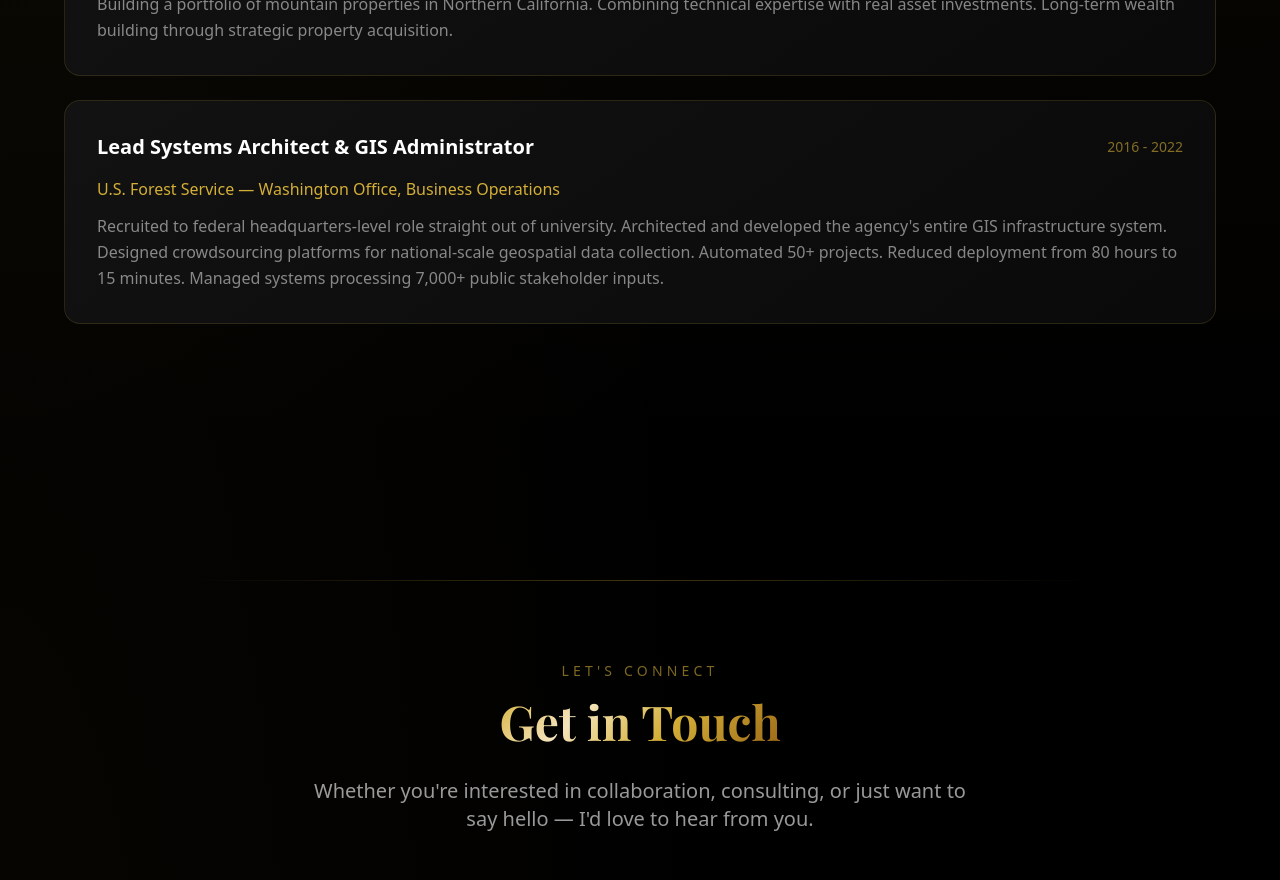
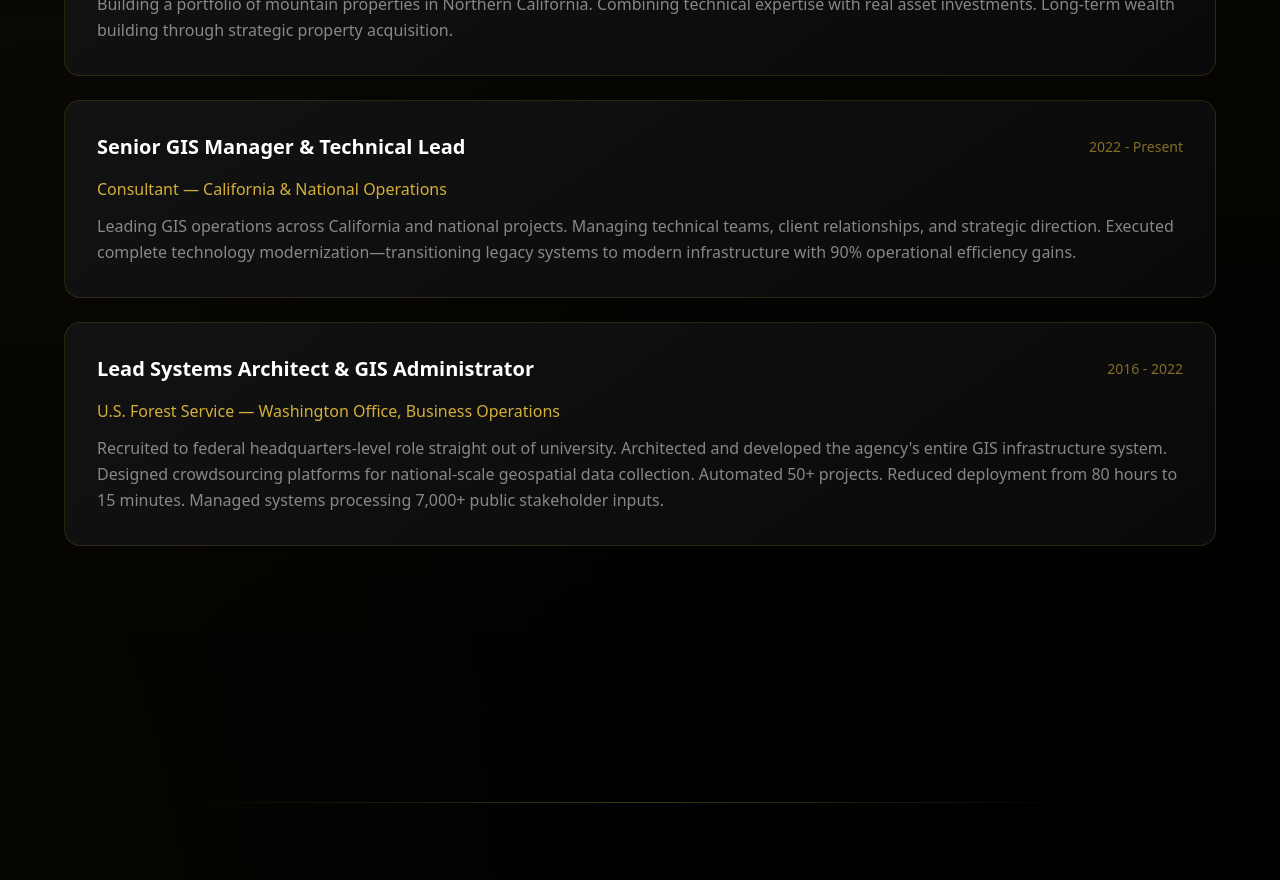
Before and after one commit to zneu/zachary, a Next.js app: page / in a window 1280 px wide. Shown: the part 4120-5000 px from the top of the page. Built offline with nearby package versions, Linux system fonts and the light colour scheme; a web font is replaced by a local one.

Commit message:
Restore consultant experience card, rename QK to Consultant

```diff
--- a/src/app/page.tsx
+++ b/src/app/page.tsx
@@ -391,6 +391,19 @@ export default function Home() {
             </div>
             <div className="glass-card rounded-2xl p-8 transition-all duration-300 hover:-translate-y-1">
               <div className="flex flex-col md:flex-row md:items-center justify-between mb-4">
+                <h3 className="text-xl font-semibold text-white">Senior GIS Manager & Technical Lead</h3>
+                <span className="text-[#d4af37]/60 text-sm">2022 - Present</span>
+              </div>
+              <p className="text-[#d4af37] mb-3">Consultant — California & National Operations</p>
+              <p className="text-white/50 leading-relaxed">
+                Leading GIS operations across California and national projects. Managing
+                technical teams, client relationships, and strategic direction. Executed
+                complete technology modernization—transitioning legacy systems to modern
+                infrastructure with 90% operational efficiency gains.
+              </p>
+            </div>
+            <div className="glass-card rounded-2xl p-8 transition-all duration-300 hover:-translate-y-1">
+              <div className="flex flex-col md:flex-row md:items-center justify-between mb-4">
                 <h3 className="text-xl font-semibold text-white">Lead Systems Architect & GIS Administrator</h3>
                 <span className="text-[#d4af37]/60 text-sm">2016 - 2022</span>
               </div>
```
